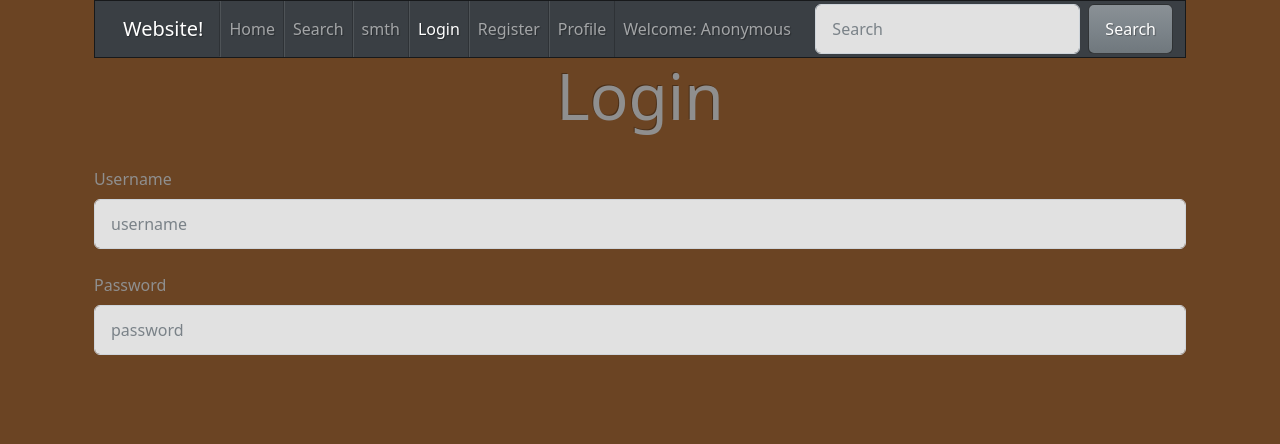
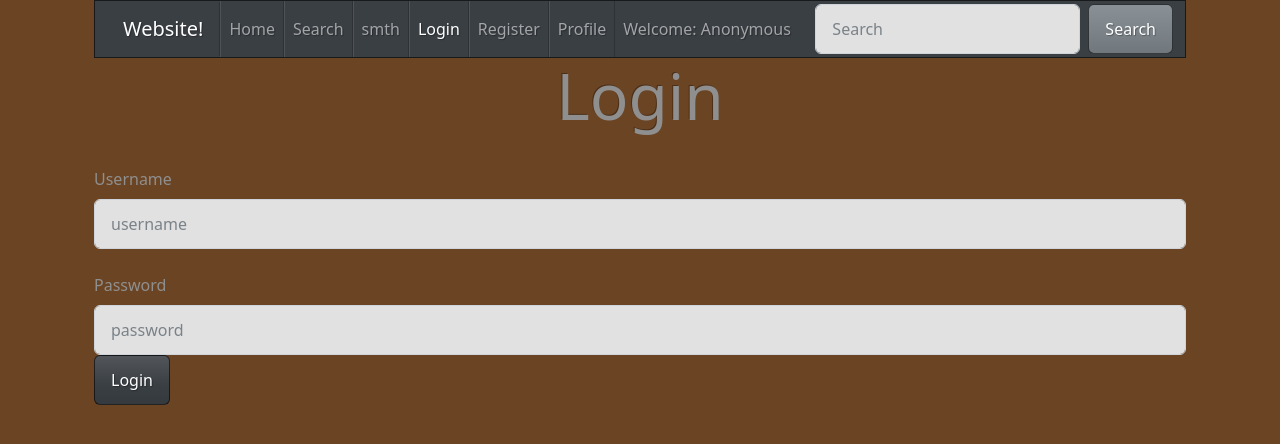
Before and after one commit to abstewart/spring23-webdev-final-project, a React (Create React App) app in the folder website/: page /login in a window 1280 px wide. Shown: the top 444 px of the page. Built offline with nearby package versions, Linux system fonts and the light colour scheme; no server answers.

Commit message:
update login screen

```diff
--- a/website/src/pages/login/index.js
+++ b/website/src/pages/login/index.js
@@ -1,6 +1,26 @@
 import NavBar from "../../components/nav-bar";
+import {useState} from "react";
+import {useDispatch, useSelector} from "react-redux";
+import {useNavigate} from "react-router";
+import {loginThunk} from "../../services/users/users-thunks";
 
 const LoginForm = () => {
+
+  const { currentUser } = useSelector((state) => state.users);
+  const [username, setUsername] = useState("");
+  const [password, setPassword] = useState("");
+  const dispatch = useDispatch();
+  const navigate = useNavigate();
+  const login = () => {
+    //alert("login!, user: " + username + ", pass: " + password);
+    console.log("trying to login");
+    try {
+      dispatch(loginThunk({username, password}));
+    } catch (err) {
+      console.log(err);
+    }
+  };
+
   return (
       <div className="container">
         <NavBar active={`login`}/>
@@ -9,14 +29,39 @@ const LoginForm = () => {
         <div>
           <div className="form-group">
             <label className="form-label mt-4" htmlFor="login_username">Username</label>
-            <input className="form-control" id="login_username" type="text" placeholder="username"/>
+            <input
+                className="form-control"
+                id="login_username"
+                type="text"
+                placeholder="username"
+                onChange={(e) => {
+                  setUsername(e.target.value);
+                }}
+            />
           </div>
           <div className="form-group justify-content-sm-center">
             <label htmlFor="login_password" className="form-label mt-4">Password</label>
-            <input type="password" className="form-control" id="login_password" placeholder="password"/>
+            <input type="password" className="form-control" id="login_password"
+                   placeholder="password"
+                   onChange={(e) => {
+                     setPassword(e.target.value)}}
+            />
           </div>
           <div>
             <a className="text-warning mt-4 visually-hidden" href={`#`}>Forgot password?</a>
+          </div>
+          <div>
+            <button onClick={login} className="btn btn-primary">
+              Login
+            </button>
+          </div>
+          <div>
+            {currentUser && (
+                <div>
+                  <h2>{currentUser.username}</h2>
+                  <h2>{currentUser.password}</h2>
+                </div>
+            )}
           </div>
         </div>
       </div>
```
